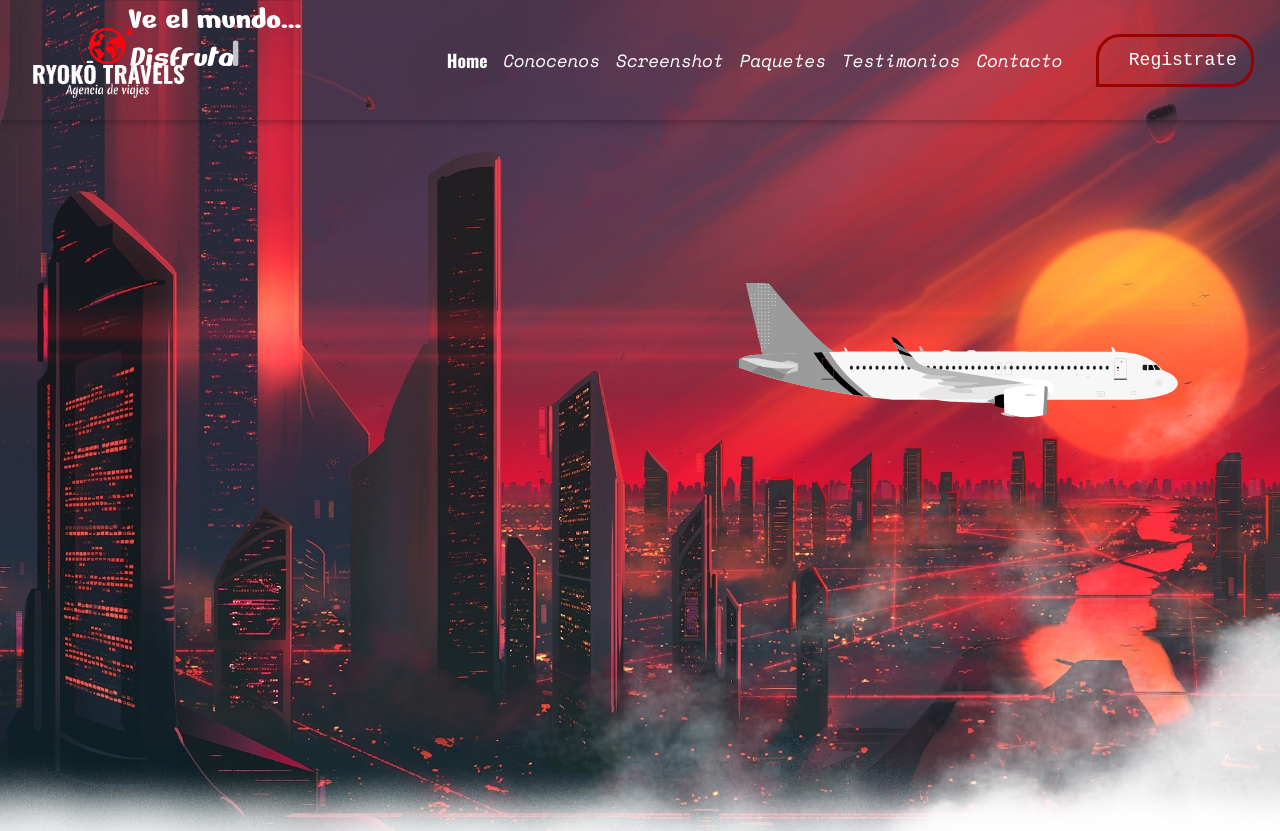
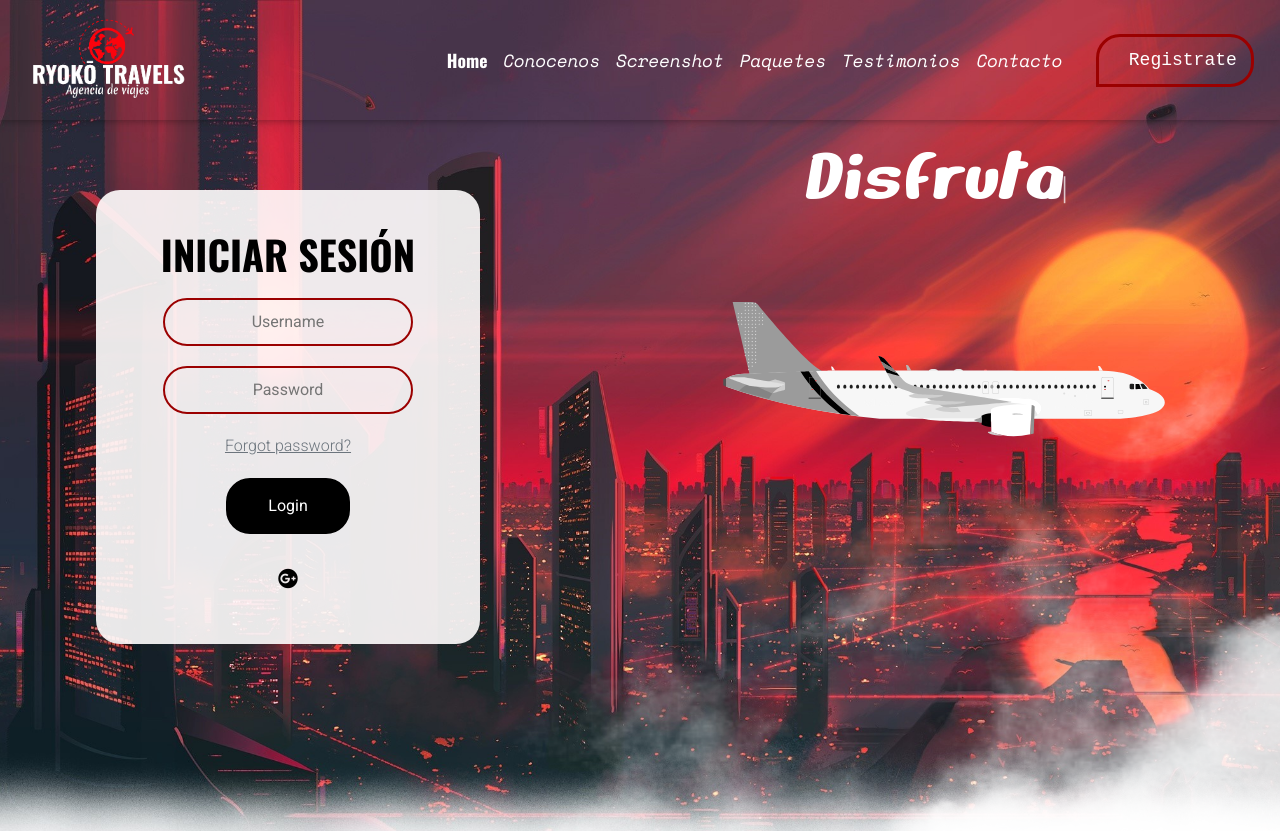
Before and after one commit to GuadalupeVT/Ryoko, a plain HTML site: page index.html in a window 1280 px wide. Shown: the top 831 px of the page. Drawn offline with nearby package versions, Linux system fonts and the light colour scheme.

Commit message:
Se agrego fomulario de login

```diff
--- a/css/landing_page/main.css
+++ b/css/landing_page/main.css
@@ -41,7 +41,7 @@ nav{
     text-align: left;
 }
 
-.btnRegistro{
+nav .btnRegistro{
     border: 3px solid #9b0000;
     background: none;
     padding: 10px 30px;
@@ -76,28 +76,41 @@ nav{
 }
 
 .banner_izquierda{
-    margin-top: 5%;
+    margin-top: 0%;
     position: absolute;
-    top:20%;
-    left:0;
+    top:10%;
     width: 50%;
     height: 100%;
     float: left;
+    z-index: 100;
 }
+
 .banner_derecha{
-    margin-top: -15%;
+    margin-top: -10%;
     left:0;
     width: 50%;
     height: 100%;
     float: right;
-    color: yellow;
+}
+
+.banner_derecha lottie-player{
+    margin-top: -50%;
+    margin-left: -2%;
+
 }
 
 .contenedor-texto{
     color: white;
     margin-left: 10%;
-    font-family: 'Nerko One', cursive;
-    font-size: 50%;
+    margin-top: 40%;
+    margin-left: 25%;
+
+
+}
+.typed{
+    font-family: 'Nerko One';
+    font-weight: 10%;
+    font-size: 250%;
 }
 
 .clouds{
@@ -123,3 +136,135 @@ nav{
         transform: translateX(-100%);
     }
 }
+
+.box {
+    width: 60%;
+    padding: 40px;
+    position: absolute;
+
+    background: #fffdfde7;
+    margin-left: 15%;
+    text-align: center;
+    transition: 0.25s;
+    margin-top: 100px;
+    color: black;
+    border-radius: 24px;
+}
+
+.box input[type="text"],
+.box input[type="password"] {
+    border: 0;
+    background: none;
+    display: block;
+    margin: 20px auto;
+    text-align: center;
+    border: 2px solid #9b0000;
+    padding: 10px 10px;
+    width: 250px;
+    outline: none;
+    color:black;
+    border-radius: 24px;
+    transition: 0.25s
+}
+
+.box h1 {
+    color:black;
+    text-transform: uppercase;
+    font-weight: 10%;
+    font-family: 'Oswald', sans-serif;
+    font-size: 250%;
+}
+
+.box input[type="text"]:focus,
+.box input[type="password"]:focus {
+    width: 300px;
+    border-color: rgba(231, 83, 29, 0.911);
+}
+
+.box input[type="submit"] {
+    border: 0;
+    background: black;
+    display: block;
+    margin: 20px auto;
+    text-align: center;
+    border: 2px solid black;
+    padding: 14px 40px;
+    outline: none;
+    color: white;
+    border-radius: 24px;
+    transition: 0.25s;
+    cursor: pointer;
+}
+
+.box input[type="submit"]:hover {
+    background: #9b0000;
+    border: 2px solid black;
+}
+
+.forgot {
+    text-decoration: underline;
+}
+
+ul.social-network {
+    list-style: none;
+    display: inline;
+    margin-left: 0 !important;
+    padding: 0;
+}
+
+ul.social-network li {
+    display: inline;
+    margin: 0 5px;
+}
+
+.social-network a.icoFacebook:hover {
+    background-color: #3B5998;
+}
+
+.social-network a.icoTwitter:hover {
+    background-color: #33ccff;
+}
+
+.social-network a.icoGoogle:hover {
+    background-color: #BD3518;
+}
+
+.social-network a.icoFacebook:hover i,
+.social-network a.icoTwitter:hover i,
+.social-network a.icoGoogle:hover i {
+    color: #fff;
+}
+
+a.socialIcon:hover,
+.socialHoverClass {
+    color: #44BCDD;
+}
+
+.social-circle li a {
+    display: inline-block;
+    position: relative;
+    margin: 0 auto 0 auto;
+    border-radius: 50%;
+    text-align: center;
+    width: 50px;
+    height: 50px;
+    font-size: 20px;
+}
+
+.social-circle li i {
+    margin: 0;
+    line-height: 50px;
+    text-align: center
+}
+
+.social-circle li a:hover i,
+.triggeredHover {
+    transform: rotate(360deg);
+    transition: all 0.2s;
+}
+
+.social-circle i {
+    color: black;
+    transition: all 0.8s;
+    transition: all 0.8s;
+}
--- a/index.html
+++ b/index.html
@@ -24,7 +24,8 @@
         <link href="https://cdnjs.cloudflare.com/ajax/libs/twitter-bootstrap/4.5.0/css/bootstrap.min.css" rel="stylesheet">
         <!-- Material Design Bootstrap -->
         <link href="https://cdnjs.cloudflare.com/ajax/libs/mdbootstrap/4.19.1/css/mdb.min.css" rel="stylesheet">
-
+        <script src="js/lib-gooey.js"></script>
+        <script src="js/script.js"></script>
     </head>
     <body>
 
@@ -81,14 +82,26 @@
             <!-- Animacion texto-->
             <div class="banner_izquierda">
 
+
+                <form class="box">
+                    <h1>Iniciar Sesión</h1>
+                    <p class="text-muted"> </p> <input type="text" name="" placeholder="Username"> <input type="password" name="" placeholder="Password"> <a class="forgot text-muted" href="#">Forgot password?</a> <input type="submit" name="" value="Login" href="#">
+                    <div class="col-md-12">
+                        <ul class="social-network social-circle">
+                            <li><a href="#" class="icoGoogle" title="Google +"><i class="fab fa-google-plus"></i></a></li>
+                        </ul>
+                    </div>
+                </form>
+
             </div>
 
-            <div class="contenedor-texto">
-                <!-- Forma #1 -->
-                <h2 class="titulo">Ve el mundo...<br>  <span class="typed"></span></h2>
-           </div>
+
 
             <div class="banner_derecha">
+                <div class="contenedor-texto">
+                    <!-- Forma #1 -->
+                    <h2 class="titulo"><span class="typed"></span></h2>
+               </div>
                 <lottie-player src="imagenes/landing_page/avioncito.json" background="transparent"  speed="1"   loop autoplay></lottie-player>
             </div>
 
--- a/js/animacion_escritura.js
+++ b/js/animacion_escritura.js
@@ -3,7 +3,8 @@ const typed = new Typed('.typed', {
 		'<i class="frase">Viaja</i>',
 		'<i class="frase">Disfruta</i>',
 		'<i class="frase">Aprende</i>',
-		'<i class="frase">Relajate</i>'
+		'<i class="frase">Relajate</i>',
+		'<i class="frase">RESERVA YA!</i>'
 	],
 
 	//stringsElement: '#cadenas-texto', // ID del elemento que contiene cadenas de texto a mostrar.
```
